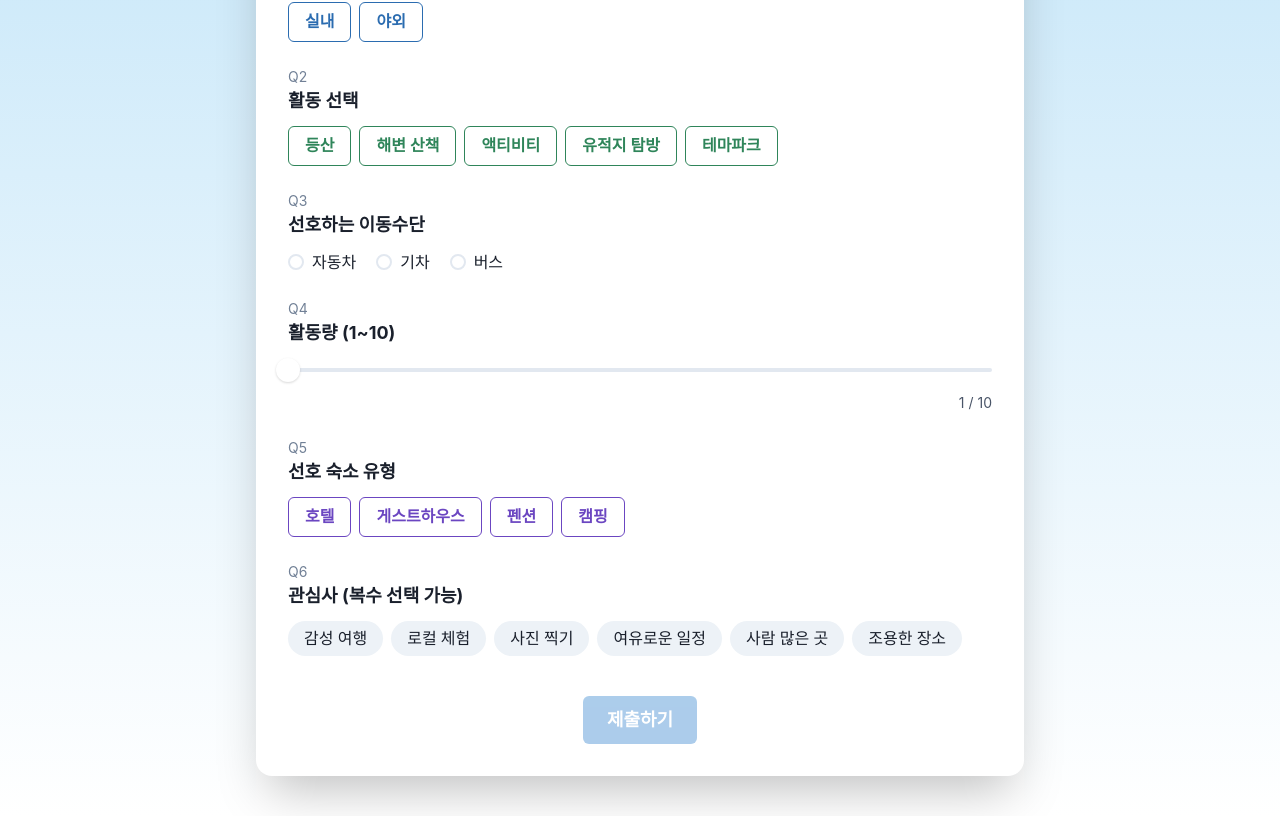
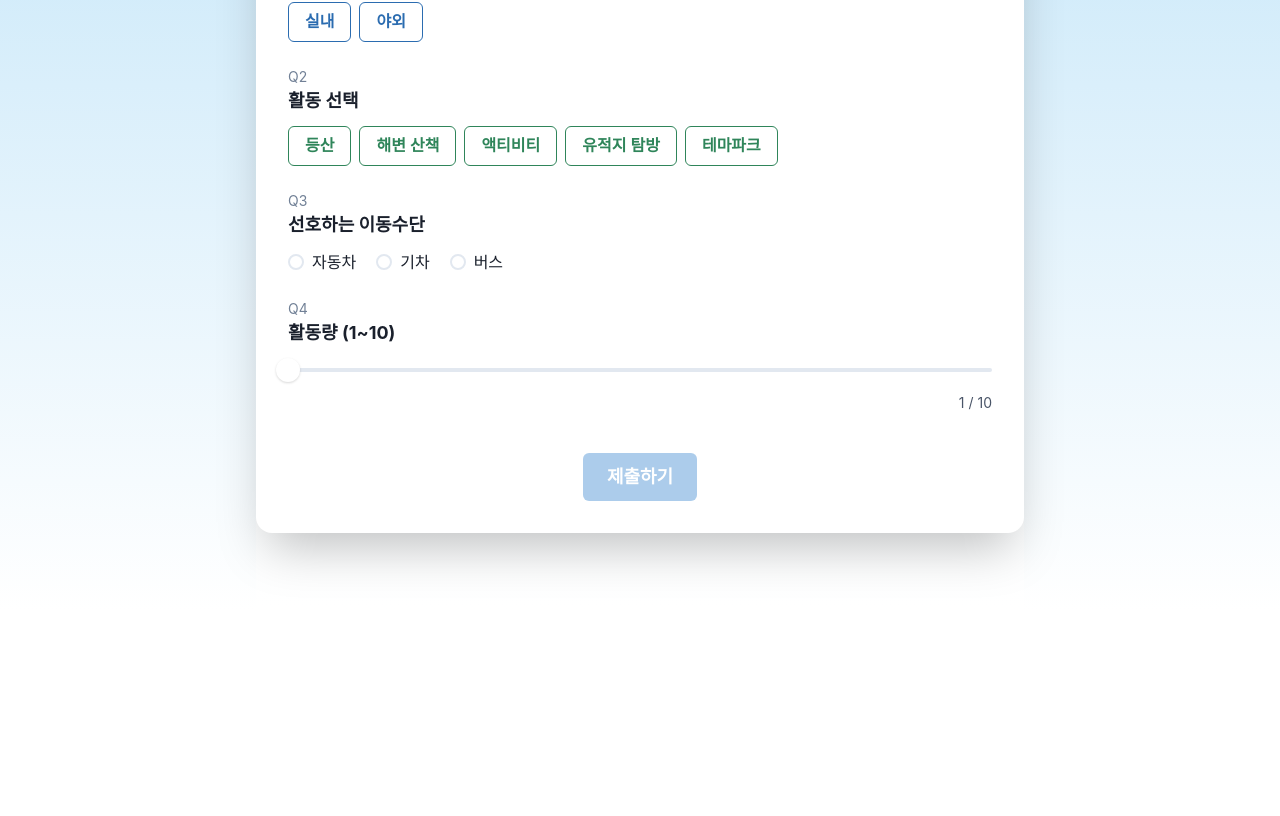
Before and after one commit to NULL-POINT-gachon/Frontend, a React (Vite) app: page /preference in a window 1280 px wide. Shown: the part 310-1126 px from the top of the page. After the commit the page ends 920 px from the top, so only its background shows below. Built offline with nearby package versions, Linux system fonts and the light colour scheme.

Commit message:
fix: isValid 조건 수정 및 숙소/관심사 입력 제거 (#13)

```diff
--- a/src/pages/PreferenceSurvey.jsx
+++ b/src/pages/PreferenceSurvey.jsx
@@ -28,9 +28,7 @@ import {
       type: "",
       activity: "",
       transport: "",
-      intensity: 1, // 기본값 1로 변경
-      stay: "",
-      interests: [],
+      intensity: 1 // 기본값 1로 변경,
     });
 
     const [error, setError] = useState("");
@@ -53,9 +51,7 @@ import {
       formData.type &&
       formData.activity &&
       formData.transport &&
-      formData.intensity > 0 &&
-      formData.stay &&
-      formData.interests.length > 0;
+      formData.intensity > 0;
 
     const handleSubmit = async () => {
       try {
@@ -168,55 +164,8 @@ import {
             </Text>
           </Box>
 
-          {/* 5. 숙소 유형 */}
-          <Box mb={6}>
-            <Text fontSize="sm" color="gray.500">Q5</Text>
-            <Text fontSize="lg" fontWeight="bold" mb={3}>선호 숙소 유형</Text>
-            <Wrap>
-              {["호텔", "게스트하우스", "펜션", "캠핑"].map((item) => (
-                <WrapItem key={item}>
-                  <Button
-                    variant={formData.stay === item ? "solid" : "outline"}
-                    colorScheme="purple"
-                    onClick={() => setFormData({ ...formData, stay: item })}
-                  >
-                    {item}
-                  </Button>
-                </WrapItem>
-              ))}
-            </Wrap>
-          </Box>
 
-          {/* 6. 관심사 */}
-          <Box mb={6}>
-            <Text fontSize="sm" color="gray.500">Q6</Text>
-            <Text fontSize="lg" fontWeight="bold" mb={3}>관심사 (복수 선택 가능)</Text>
-            <Wrap>
-              {[
-                "감성 여행",
-                "로컬 체험",
-                "사진 찍기",
-                "여유로운 일정",
-                "사람 많은 곳",
-                "조용한 장소",
-              ].map((item) => (
-                <WrapItem key={item}>
-                  <Tag
-                    size="lg"
-                    variant={formData.interests.includes(item) ? "solid" : "subtle"}
-                    colorScheme={formData.interests.includes(item) ? "blue" : "gray"}
-                    borderRadius="full"
-                    onClick={() => handleInterestToggle(item)}
-                    cursor="pointer"
-                    px={4}
-                    py={2}
-                  >
-                    <TagLabel>{item}</TagLabel>
-                  </Tag>
-                </WrapItem>
-              ))}
-            </Wrap>
-          </Box>
+
 
           {/* 에러 메시지 */}
           {error && (
```
